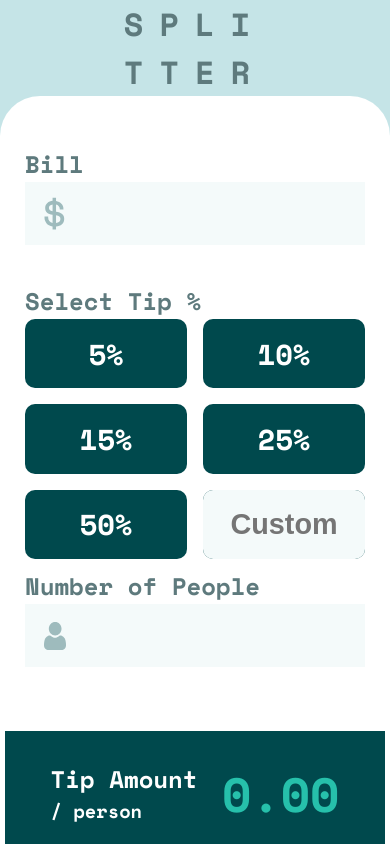
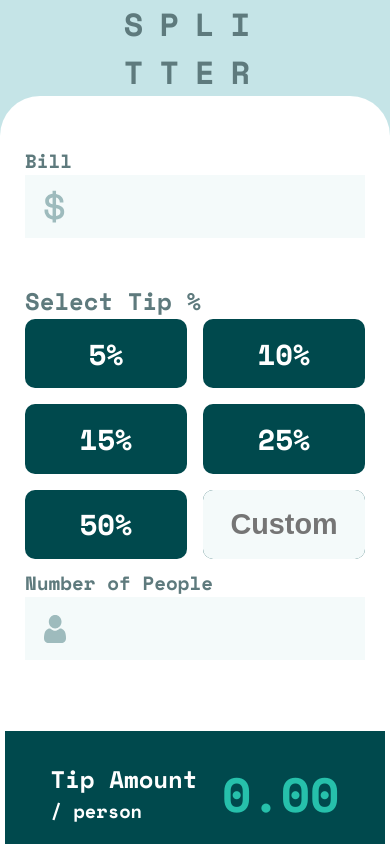
Before and after one commit to ReleventGull/Tip-Calculator, a React (Create React App) app: page / in a window 390 px wide. Built offline with nearby package versions, Linux system fonts and the light colour scheme.

Commit message:
feat(Styling): Changes some styling for the hdears in order to make it adjust toe screen size

```diff
--- a/public/style.css
+++ b/public/style.css
@@ -102,6 +102,9 @@ h1, h2, h3, h4, p {
     border: 3px solid orange
 }
 
+.numberOfPeopleBox h2 {
+font-size: 1.5rem;
+}
 .billInput.people {
     background-image: url(./images/icon-person.svg);
     background-repeat: no-repeat;
@@ -251,4 +254,7 @@ input[type=number] {
     .billInput {
         padding: 10px
     }
+    .numberOfPeopleBox h2 {
+        font-size: 1.2rem;
+    }
 }
```
